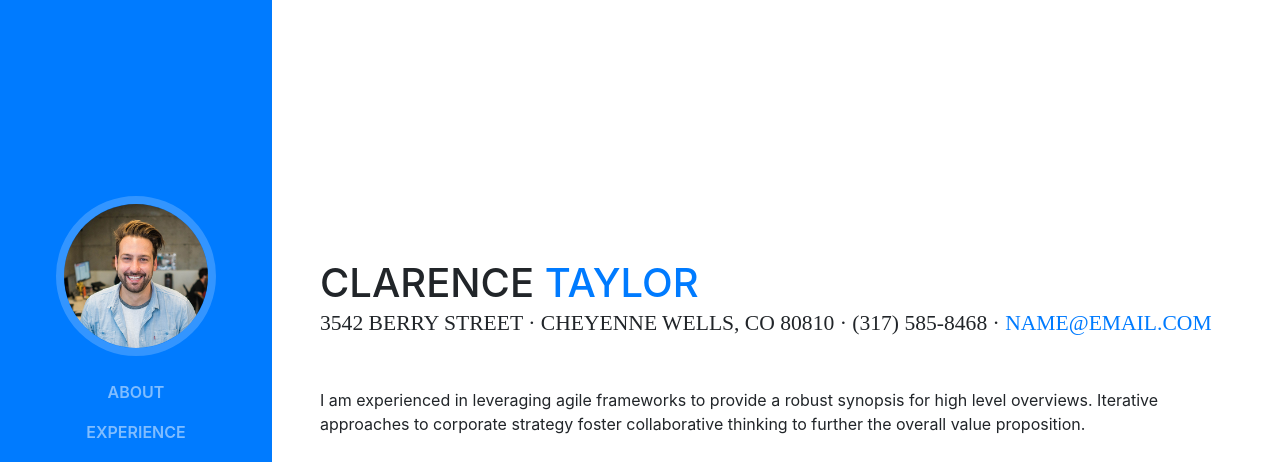
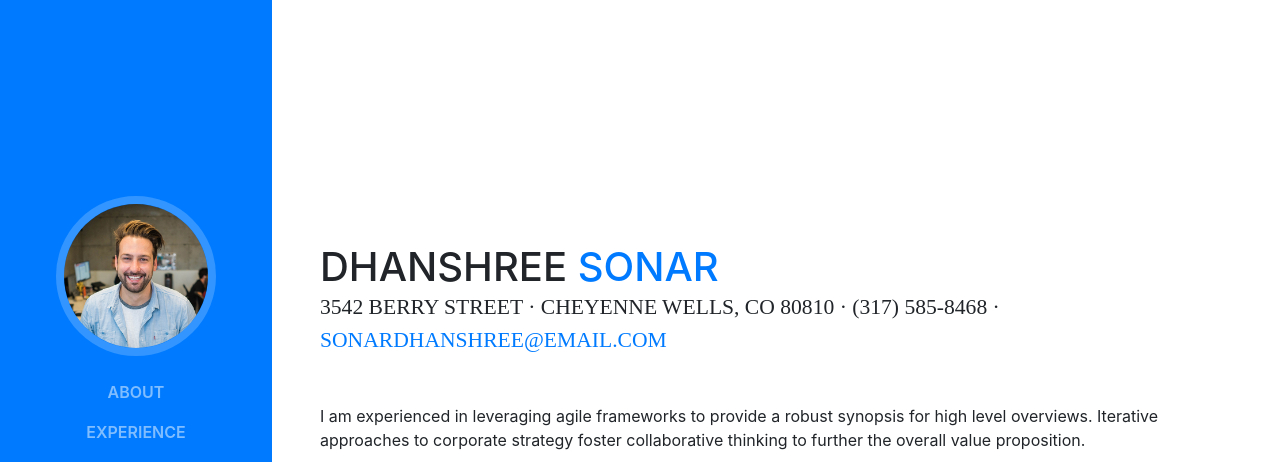
Before and after one commit to Dhanshree-Sonar/Resume-Launch-Website, a website with bundled scripts: page index.html in a window 1280 px wide. Shown: the top 462 px of the page. Built offline with nearby package versions, Linux system fonts and the light colour scheme; a web font is replaced by a local one.

Commit message:
Fix: Change name

```diff
--- a/index.html
+++ b/index.html
@@ -65,11 +65,11 @@
 
       <section class="resume-section p-3 p-lg-5 d-flex d-column" id="about">
         <div class="my-auto">
-          <h1 class="mb-0">Clarence
-            <span class="text-primary">Taylor</span>
+          <h1 class="mb-0">Dhanshree
+            <span class="text-primary">Sonar</span>
           </h1>
           <div class="subheading mb-5">3542 Berry Street · Cheyenne Wells, CO 80810 · (317) 585-8468 ·
-            <a href="mailto:name@email.com">name@email.com</a>
+            <a href="mailto:name@email.com">sonardhanshree@email.com</a>
           </div>
           <p class="mb-5">I am experienced in leveraging agile frameworks to provide a robust synopsis for high level overviews. Iterative approaches to corporate strategy foster collaborative thinking to further the overall value proposition.</p>
           <ul class="list-inline list-social-icons mb-0">
```
